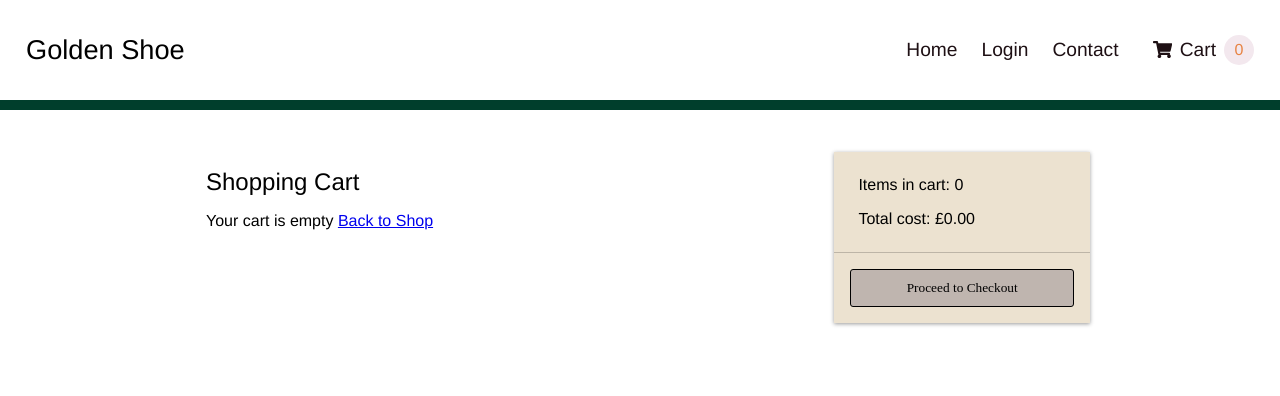
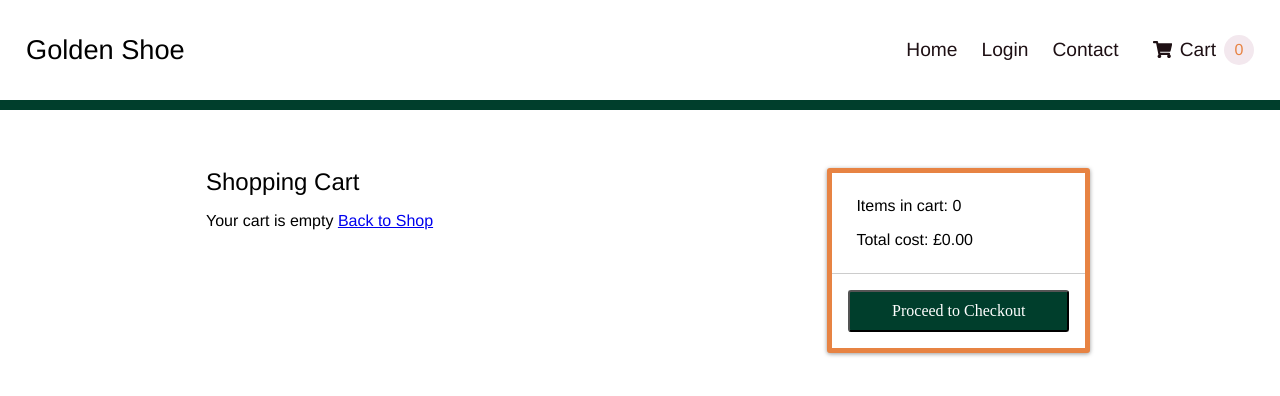
Before and after one commit to katebry/golden-shoe-store, a React (Create React App) app in the folder frontend/: page /cart in a window 1280 px wide. Shown: the top 396 px of the page. Built offline with nearby package versions, Linux system fonts and the light colour scheme.

Commit message:
chore: brand styles introduced on cart page

```diff
--- a/frontend/src/components/CartItem.css
+++ b/frontend/src/components/CartItem.css
@@ -8,6 +8,7 @@
   background-color: white;
   border-radius: 2px;
   place-items: center;
+  border-bottom: 1px solid rgba(0, 0, 0, 0.2);
 }
 
 .cartitem__name {
@@ -21,18 +22,19 @@
 
 .cartitem__deleteBtn {
   padding: 10px 17px;
-  color: red;
-  background: #bfb5af;
+  background-color: #003e2c;
+  color: white;
   border: 1px solid black;
   cursor: pointer;
+  font-size: 0.9rem;
   transition: all 0.3s ease-out;
 }
 
 .cartitem__deleteBtn:hover,
 .cartitem__deleteBtn:active,
 .cartitem__deleteBtn:focus {
-  background-color: #582c4d;
-  transform: scale(1.2);
+  background-color: #e78343;
+  transform: scale(1.1);
   border-radius: 3px;
 }
 
--- a/frontend/src/pages/Cart.css
+++ b/frontend/src/pages/Cart.css
@@ -17,8 +17,11 @@
 
 .cartpage__right {
   flex: 0.3;
-  background-color: #ece2d0;
+  background-color: white;
   box-shadow: 0 1px 4px rgba(0, 0, 0, 0.4);
+  margin-top: 1rem;
+  border: 5px solid #e78343;
+  border-radius: 3px;
   height: fit-content;
 }
 
@@ -38,14 +41,9 @@
 .cartpage__btn {
   padding: 10px 17px;
   width: 100%;
-  color: black;
-  background-color: #bfb5af;
-  border: 1px solid black;
-  cursor: pointer;
-}
-
-.cartpage__btn:hover {
-  opacity: 0.9;
+  background-color: #003e2c;
+  color: white;
+  font-size: 1rem;
 }
 
 @media (max-width: 1300px) {
```
